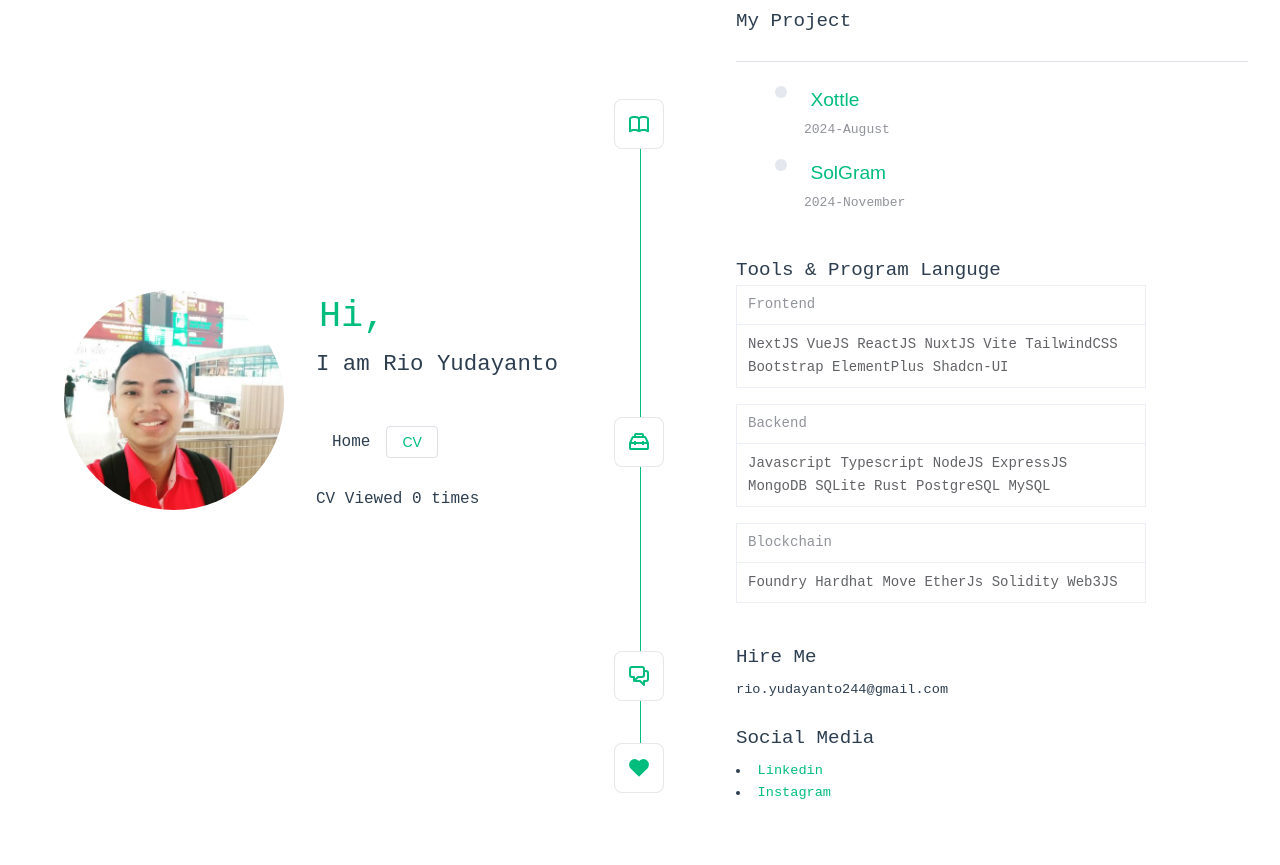
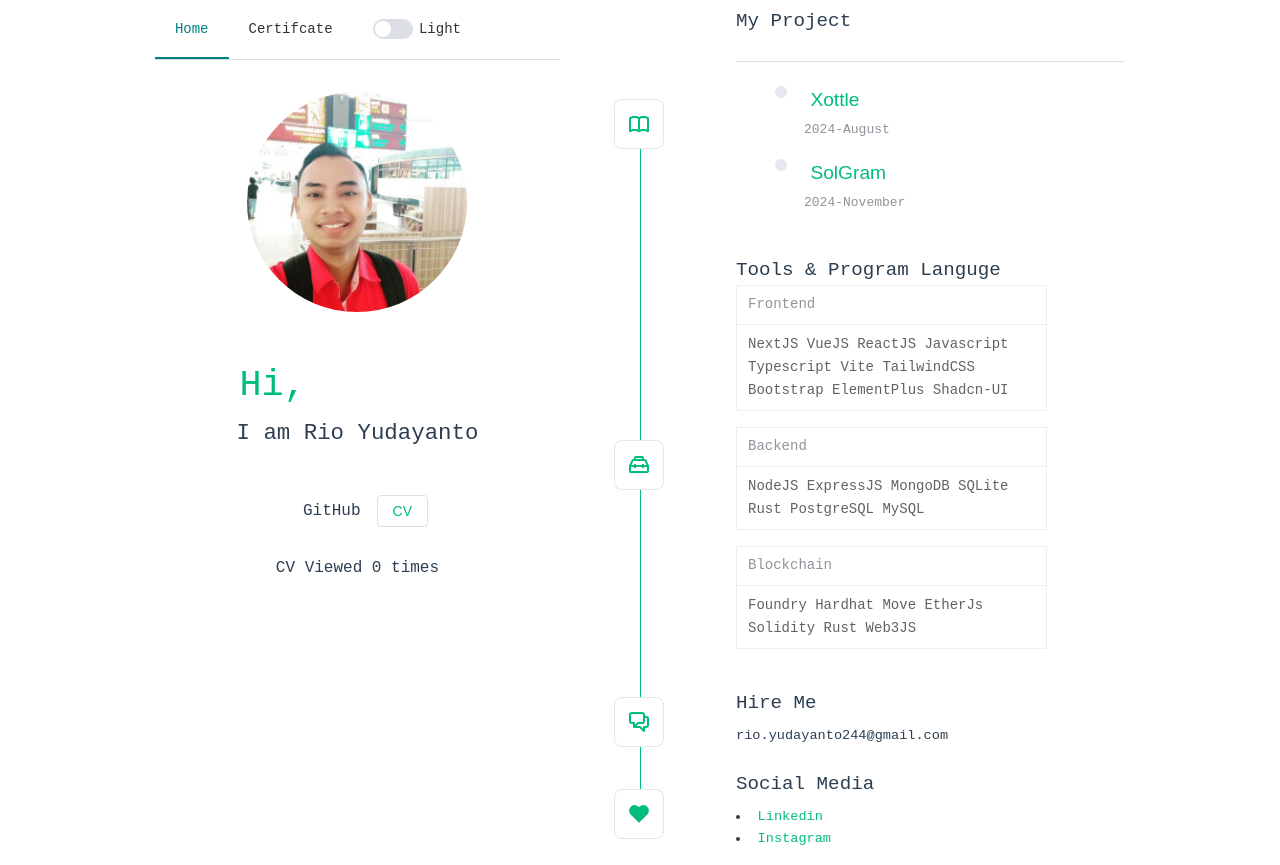
Before and after one commit to rioyuda02/my-portfolios, a Vue app: page / in a window 1280 px wide. Before the commit the page ends 819 px from the top, so only its background shows below. Built offline with nearby package versions, Linux system fonts and the light colour scheme.

Commit message:
update view & navbar

```diff
--- a/components.d.ts
+++ b/components.d.ts
@@ -14,6 +14,8 @@ declare module 'vue' {
     ElButton: typeof import('element-plus/es')['ElButton']
     ElDialog: typeof import('element-plus/es')['ElDialog']
     ElDivider: typeof import('element-plus/es')['ElDivider']
+    ElMenu: typeof import('element-plus/es')['ElMenu']
+    ElMenuItem: typeof import('element-plus/es')['ElMenuItem']
     ElTable: typeof import('element-plus/es')['ElTable']
     ElTableColumn: typeof import('element-plus/es')['ElTableColumn']
     ElTimeline: typeof import('element-plus/es')['ElTimeline']
@@ -26,6 +28,8 @@ declare module 'vue' {
     IconSupport: typeof import('./src/components/icons/IconSupport.vue')['default']
     IconTooling: typeof import('./src/components/icons/IconTooling.vue')['default']
     MainProfile: typeof import('./src/components/MainProfile.vue')['default']
+    MyPorjectItem: typeof import('./src/components/MyPorject-Item.vue')['default']
+    Navbar: typeof import('./src/components/Navbar.vue')['default']
     OpenCV: typeof import('./src/components/OpenCV.vue')['default']
     RouterLink: typeof import('vue-router')['RouterLink']
     RouterView: typeof import('vue-router')['RouterView']
--- a/package.json
+++ b/package.json
@@ -10,6 +10,7 @@
   },
   "dependencies": {
     "@tailwindcss/vite": "^4.0.9",
+    "@vueuse/core": "^12.7.0",
     "element-plus": "^2.9.5",
     "tailwindcss": "^4.0.9",
     "vue": "^3.5.13",
--- a/src/App.vue
+++ b/src/App.vue
@@ -2,18 +2,18 @@
 import { RouterLink, RouterView } from 'vue-router'
 import MainProfile from './components/MainProfile.vue'
 import OpenCV from './components/OpenCV.vue'
-import CountingCV from './components/CountingCV.vue';
-
+import CountingCV from './components/CountingCV.vue'
+import Navbar from './components/navbar.vue'
 </script>
 
 <template>
   <header>
+    <Navbar style="display: flex; width: 100%;"/>
     <img alt="i-profile" class="i-profile" src="./assets/i-profile.png" />
-
     <div class="wrapper">
       <MainProfile msg="Hi," />
       <nav class="flex w-full">
-        <RouterLink to="/">Home</RouterLink>
+        <RouterLink to="/">GitHub</RouterLink>
         <OpenCV />
         <CountingCV />
       </nav>
--- a/src/assets/main.css
+++ b/src/assets/main.css
@@ -110,7 +110,7 @@ h3 {
   header {
     display: flex;
     padding-right: calc(var(--section-gap) / 2);
-    flex-direction: row;
+    flex-direction: column;
   }
 
   .i-profile {
@@ -121,15 +121,14 @@ h3 {
 
   header .wrapper {
     display: flex;
-    width: auto;
+    width: 100%;
     height: auto;
-    align-items: flex-start;
+    justify-content: center;
     flex-wrap: wrap;
     margin-top: 1.6rem;
   }
 
   nav {
-    text-align: left;
     width: 100%;
     font-size: 1rem;
     padding: 1rem 0;
--- /dev/null
+++ b/src/components/Navbar.vue
@@ -0,0 +1,25 @@
+<script lang="ts" setup>
+    import { ref } from 'vue';
+    import { useDark } from '@vueuse/core';
+    import { ElSwitch } from 'element-plus';
+
+    const isDark = useDark()
+    const activeIndex = ref('1')
+    const handleSelect = (key:string, keyPath: string[]) => {}
+</script>
+
+<template>
+    <el-menu :default-active="activeIndex"
+    class="el-menu-demo flex w-full" mode="horizontal" active-text-color="Teal" @select="handleSelect">
+        <el-menu-item index="1">
+            Home
+        </el-menu-item>
+        <el-menu-item index="2">
+            Certifcate
+        </el-menu-item>
+        <el-menu-item>
+            <ElSwitch v-model="isDark" />
+            <span style="margin-left: 0.4rem;">{{ isDark ? 'Dark' : 'Light' }}</span>
+        </el-menu-item>
+    </el-menu>
+</template>
--- a/src/components/TheWelcome.vue
+++ b/src/components/TheWelcome.vue
@@ -1,5 +1,5 @@
 <script setup lang="ts">
-import WelcomeItem from './WelcomeItem.vue'
+import ProjectItem from './MyPorject-Item.vue'
 import DocumentationIcon from './icons/IconDocumentation.vue'
 import ToolingIcon from './icons/IconTooling.vue'
 import CommunityIcon from './icons/IconCommunity.vue'
@@ -12,7 +12,8 @@ const tableData1 = [
       ' NextJS ' +
       ' VueJS ' +
       ' ReactJS ' +
-      ' NuxtJS ' +
+      ' Javascript ' +
+      ' Typescript ' +
       ' Vite ' +
       ' TailwindCSS ' +
       ' Bootstrap ' +
@@ -23,8 +24,6 @@ const tableData1 = [
 const tableData2 = [
   {
     Be:
-      ' Javascript ' +
-      ' Typescript ' +
       ' NodeJS ' +
       ' ExpressJS ' +
       ' MongoDB ' +
@@ -36,29 +35,21 @@ const tableData2 = [
 ]
 const tableData3 = [
   {
-    Bc: ' Foundry ' + ' Hardhat ' + ' Move ' + ' EtherJs ' + ' Solidity ' + ' Web3JS ',
+    Bc: ' Foundry ' + ' Hardhat ' + ' Move ' + ' EtherJs ' + ' Solidity ' + ' Rust ' + ' Web3JS ',
   },
 ]
 </script>
 
 <template>
-  <WelcomeItem>
+  <ProjectItem>
     <template #icon>
       <DocumentationIcon />
     </template>
     <template #heading>My Project</template>
     <DetailShowProject />
-    <!-- <li>
-      <a href="https://instagramsol-dapp-rioyuda02.vercel.app/">SolGram</a>
-    </li> -->
-    <!-- is a Dapp and web3 project. It is a project that is built on top of the NextJS, EtherJS,
-    Foundry.<br />
-    It aims to provide a simple and easy-to-use interface for users to interact with the blockchain.
-    <a href="https://xottle.asia/" target="_blank" rel="noopener">This is official web</a>to explore
-    the project. -->
-  </WelcomeItem>
+  </ProjectItem>
 
-  <WelcomeItem>
+  <ProjectItem>
     <template #icon>
       <ToolingIcon />
     </template>
@@ -77,17 +68,17 @@ const tableData3 = [
         <el-table-column prop="Bc" label="Blockchain"></el-table-column>
       </el-table>
     </template>
-  </WelcomeItem>
+  </ProjectItem>
 
-  <WelcomeItem>
+  <ProjectItem>
     <template #icon>
       <CommunityIcon />
     </template>
     <template #heading>Hire Me</template>
     rio.yudayanto244@gmail.com
-  </WelcomeItem>
+  </ProjectItem>
 
-  <WelcomeItem>
+  <ProjectItem>
     <template #icon>
       <SupportIcon />
     </template>
@@ -98,5 +89,5 @@ const tableData3 = [
       >
     </li>
     <li><a href="https://www.instagram.com/rioyuda04/#" rel="noopener noreferrer">Instagram</a></li>
-  </WelcomeItem>
+  </ProjectItem>
 </template>
```
Also changed, not shown: src/components/MyPorject-Item.vue (renamed from src/components/WelcomeItem.vue), 1 other file (tests, documents, lock files or other folders).
